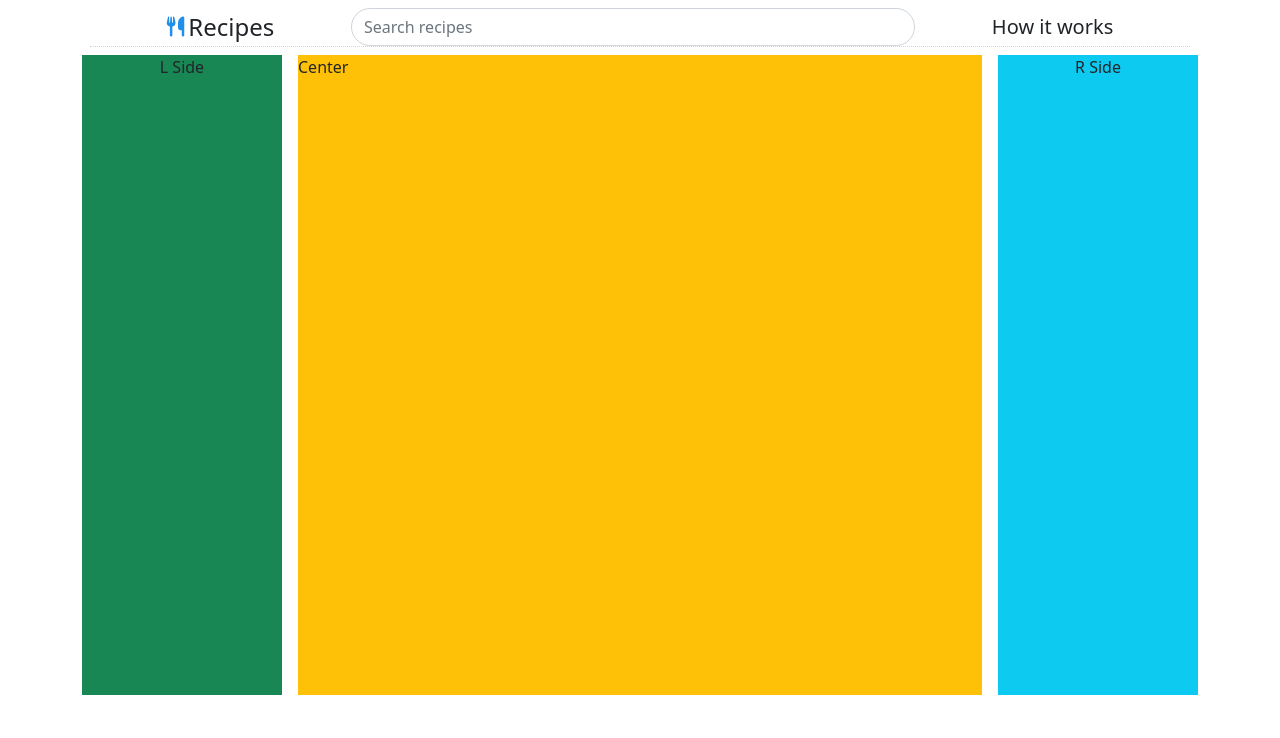
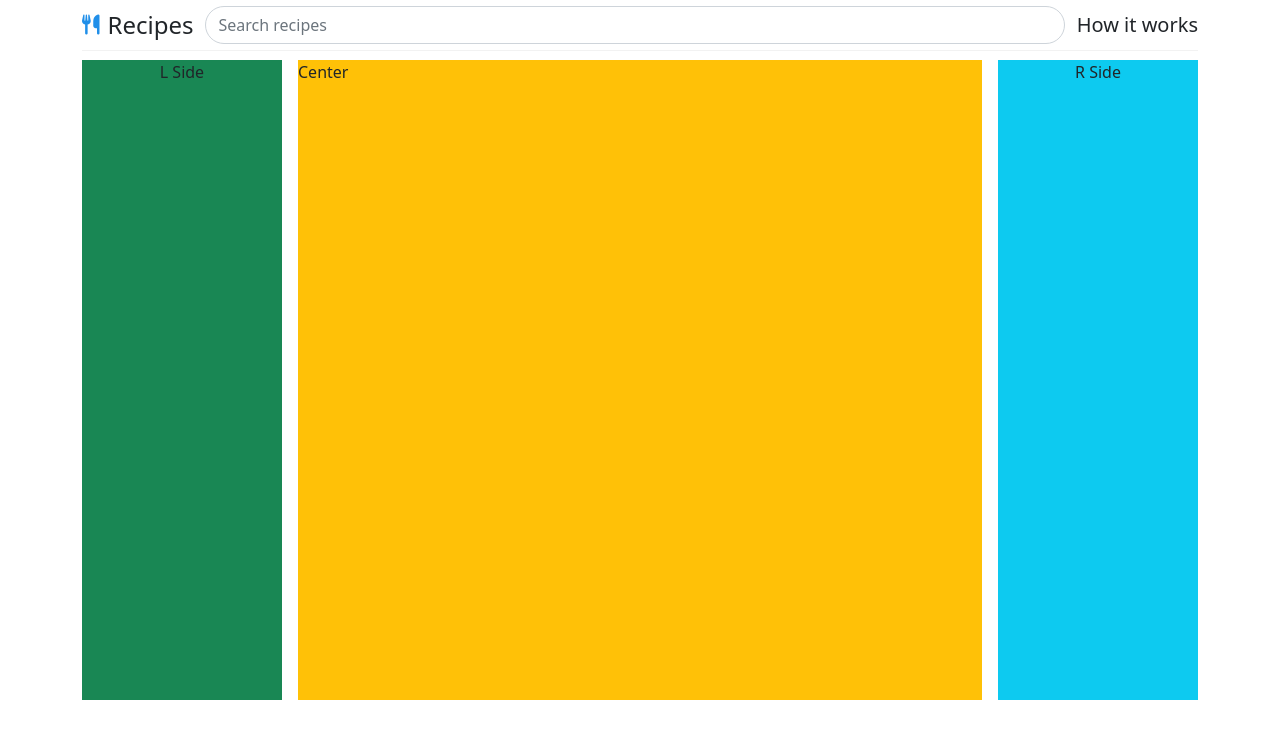
Before and after one commit to mrmeizongo/recipe-app, a React (Vite) app: page /recipes in a window 1280 px wide. Shown: the top 738 px of the page. Built offline with nearby package versions, Linux system fonts and the light colour scheme.

Commit message:
Implemented search option window - first working version

```diff
--- a/package.json
+++ b/package.json
@@ -16,6 +16,7 @@
 	},
 	"homepage": "/projects/recipe",
 	"devDependencies": {
+		"@types/jquery": "^3.5.16",
 		"@types/react": "^18.0.24",
 		"@types/react-dom": "^18.0.8",
 		"@vitejs/plugin-react": "^2.2.0",
--- a/src/components/App/App.jsx
+++ b/src/components/App/App.jsx
@@ -11,10 +11,11 @@ function App() {
 		recipeName: {},
 		recipeList: [],
 	});
+
 	return (
 		<div className={`${Appstyle.App} container`}>
 			<Router>
-				<header className={`${Appstyle.Header} p-2`}>
+				<header className={`${Appstyle.Header}`}>
 					<TitleBar />
 				</header>
 				<main
--- /dev/null
+++ b/src/components/Options/Options.jsx
@@ -0,0 +1,47 @@
+import React from "react";
+import OptionsStyle from "./OptionsStyle.module.css";
+import { recipeInitials, getRecipeNames } from "../../helper/RecipeHelper";
+
+const Option = ({ title }) => {
+	function HandleClick(e) {
+		e.preventDefault();
+		console.log(typeof e.target);
+	}
+
+	return (
+		<div className="d-inline">
+			<button
+				type="button"
+				className="btn btn-outline-secondary btn-sm m-1"
+				onClick={HandleClick}
+			>
+				{title}
+			</button>
+		</div>
+	);
+};
+
+const Options = ({ userInput }) => {
+	const optionsArray =
+		userInput.length > 0
+			? getRecipeNames(userInput[0]).filter((recipeName) => {
+					return recipeName.includes(userInput.toLowerCase());
+			  })
+			: recipeInitials;
+
+	return (
+		<div className={`${OptionsStyle.Main} container`}>
+			<div className="d-flex flex-row justify-content-center flex-wrap">
+				{optionsArray.length > 0 ? (
+					optionsArray.map((value, index) => {
+						return <Option key={index} title={value} />;
+					})
+				) : (
+					<h5>No results!</h5>
+				)}
+			</div>
+		</div>
+	);
+};
+
+export default Options;
--- /dev/null
+++ b/src/components/Options/OptionsStyle.module.css
@@ -0,0 +1,18 @@
+.Main {
+	background-color: white;
+	position: absolute;
+	left: 50%;
+	transform: translate(-50%);
+	margin-top: 10px;
+	max-height: 400px;
+	border-radius: 10px;
+	padding: 10px;
+	z-index: 2;
+	overflow: hidden;
+	overflow-y: auto;
+	box-shadow: 0 5px 15px hsl(0, 0%, 85%);
+}
+
+.Option {
+	border: 1px solid hsl(0, 0%, 85%);
+}
--- a/src/components/TitleBar/TitleBar.jsx
+++ b/src/components/TitleBar/TitleBar.jsx
@@ -1,6 +1,11 @@
-import React from "react";
+import React, { useState } from "react";
 import { Link } from "react-router-dom";
 import TitleStyle from "./TitleStyle.module.css";
+import Options from "../Options/Options";
+
+const Blocker = () => {
+	return <div></div>;
+};
 
 const TitleBar = () => {
 	function HandleOnSubmit(e) {
@@ -10,20 +15,29 @@ const TitleBar = () => {
 		console.log(search);
 	}
 
+	const [query, setQuery] = useState("");
+
 	function HandleOnChange(e) {
 		console.log(e.target.value);
+		setQuery((prev) => e.target.value);
+	}
+
+	const [inputFocus, setInputFocus] = useState(false);
+
+	function setFocus(e) {
+		e.preventDefault();
+		setInputFocus((prev) => !prev);
 	}
 
 	return (
+		<div>
 			<nav
 				className={`${TitleStyle.TitleBar} d-flex flex-row align-items-center justify-content-between`}
 			>
-			<div
-				className={`${TitleStyle.Navigation} d-flex flex-row align-items-center justify-content-center gap-1`}
-			>
+				<div className={`${TitleStyle.Navigation}`}>
 					<Link
 						to="/"
-					className={`${TitleStyle.Link} d-flex align-items-center justify-content-center gap-1 text-dark`}
+						className={`${TitleStyle.Link} d-flex align-items-center justify-content-center gap-2 text-dark`}
 					>
 						<i className="fa-solid fa-utensils fa-lg"></i>
 						<h4 className="d-none d-lg-inline">Recipes</h4>
@@ -36,7 +50,7 @@ const TitleBar = () => {
 						onSubmit={HandleOnSubmit}
 						action=""
 						method="POST"
-					className="form-control border-0 p-0"
+						className="form-control border-0 bg-transparent"
 					>
 						<input
 							type="text"
@@ -46,18 +60,19 @@ const TitleBar = () => {
 							aria-label="Search"
 							aria-describedby="search"
 							onChange={HandleOnChange}
+							onFocus={setFocus}
 						/>
 					</form>
 				</div>
 
-			<div
-				className={`${TitleStyle.Collapse} ml-auto d-flex flex-row align-items-center justify-content-center`}
-			>
+				<div className={`${TitleStyle.Collapse} text-center`}>
 					<Link to="/how-it-works" className={`${TitleStyle.Link} text-dark`}>
 						<h5>How it works</h5>
 					</Link>
 				</div>
 			</nav>
+			{inputFocus ? <Options userInput={query} /> : null}
+		</div>
 	);
 };
 
--- a/src/components/TitleBar/TitleStyle.module.css
+++ b/src/components/TitleBar/TitleStyle.module.css
@@ -1,6 +1,6 @@
 .TitleBar {
-	height: inherit;
-	border-bottom: 1px dotted #ced4da;
+	min-height: 6vh;
+	box-shadow: 0px 1px hsl(0, 0%, 95%);
 }
 
 .Link {
@@ -12,13 +12,12 @@
 }
 
 .Navigation {
-	flex-grow: 1;
+	min-width: 30px;
+}
+
+.Collapse {
 }
 
 .Search {
-	flex-grow: 2;
+	flex: 1;
 }
-
-.Collapse {
-	flex-grow: 1;
-}
--- a/src/components/pages/QueryForm/QueryForm.jsx
+++ b/src/components/pages/QueryForm/QueryForm.jsx
@@ -6,7 +6,6 @@ import { recipeInitials, getRecipeNames } from "../../../helper/RecipeHelper";
 
 const SimpleSelect = ({ placeHolder, onChange, content }) => {
 	return (
-		<div className="d-flex flex-row">
 		<select
 			className={`${ContentStyle.Select} form-select rounded-5`}
 			onChange={onChange}
@@ -14,15 +13,14 @@ const SimpleSelect = ({ placeHolder, onChange, content }) => {
 			<option defaultValue={true} value={"defaultValue"}>
 				{placeHolder}
 			</option>
-				{content.map((val) => {
+			{content.map((val, index) => {
 				return (
-						<option key={val} value={val}>
+					<option key={index.toString()} value={val}>
 						{val}
 					</option>
 				);
 			})}
 		</select>
-		</div>
 	);
 };
 
@@ -41,7 +39,9 @@ const QueryForm = ({ handleRecipeNames }) => {
 		changeFormData((prev) => {
 			if (e.target.value == "defaultValue") {
 				return { ...prev, show: false, submit: false, initial: "", name: "" };
-			} else return { ...prev, show: true, initial: e.target.value, name: "" };
+			} else {
+				return { ...prev, show: true, initial: e.target.value };
+			}
 		});
 	}
 
@@ -53,7 +53,6 @@ const QueryForm = ({ handleRecipeNames }) => {
 			} else {
 				return {
 					...prev,
-					initial: prev.initial,
 					name: e.target.value,
 					submit: true,
 				};
--- a/src/components/pages/Recipes/RecipesStyle.module.css
+++ b/src/components/pages/Recipes/RecipesStyle.module.css
@@ -1,6 +1,7 @@
 .MainContent {
 	width: 100%;
 	min-height: 80vh;
+	margin-top: 10px;
 }
 
 .Content {
```
Also changed, not shown: 1 other file (tests, documents, lock files or other folders). Lines whose indentation alone changed are shown as unchanged.
